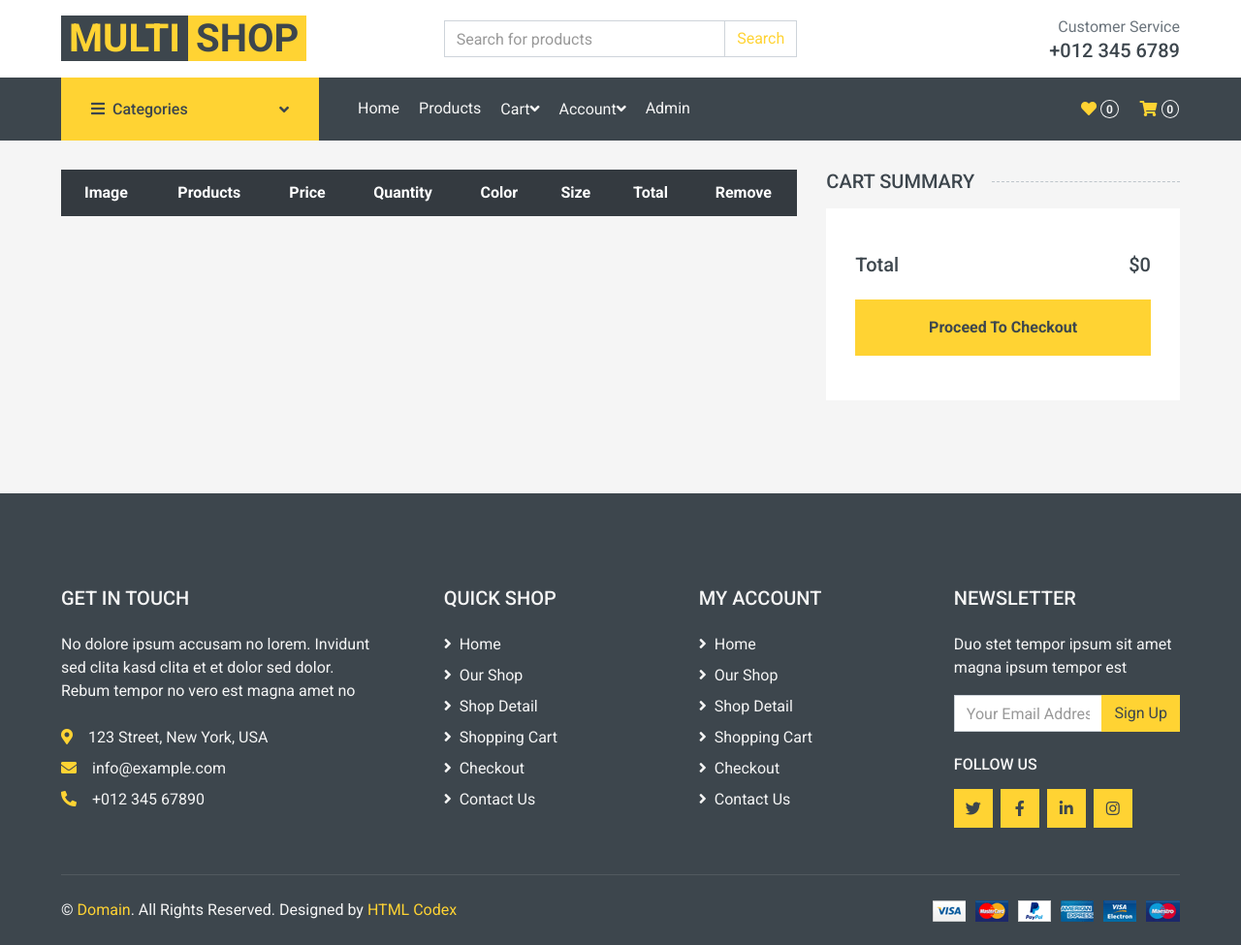
After one commit to danialsadri/multi_shop_project, a Django app: page /cart/detail/ in a window 1280 px wide. The commit adds this page. Shown: the whole page at 97% size. Run offline with Django 4.2, Linux system fonts and the light colour scheme; lists and menus that the app fills with data are empty; some libraries are stand-ins or nearby versions.

Commit message:
add cart

```diff
--- a/MultiShop/settings.py
+++ b/MultiShop/settings.py
@@ -29,6 +29,7 @@ INSTALLED_APPS = [
     'home.apps.HomeConfig',
     'accounts.apps.AccountsConfig',
     'product.apps.ProductConfig',
+    'cart.apps.CartConfig',
 ]
 
 MIDDLEWARE = [
--- a/MultiShop/urls.py
+++ b/MultiShop/urls.py
@@ -9,6 +9,7 @@ urlpatterns = [
     path('', include('home.urls', namespace='home')),
     path('accounts/', include('accounts.urls', namespace='accounts')),
     path('product/', include('product.urls', namespace='product')),
+    path('cart/', include('cart.urls', namespace='cart')),
 ]
 
 urlpatterns += static(settings.MEDIA_URL, document_root=settings.MEDIA_ROOT)
--- a/accounts/views.py
+++ b/accounts/views.py
@@ -29,7 +29,7 @@ class OtpLoginView(View):
             cd = form.cleaned_data
             random_code = randint(1000, 9999)
             print(random_code)
-            # SMS.verification({'receptor': cd['phone'], 'type': '1', 'template': 'multishop', 'param1': random_code})
+            # SMS.verification({'receptor': cd['phone'], 'type': '1', 'templates': 'multishop', 'param1': random_code})
             token = str(uuid4())
             Otp.objects.create(phone=cd['phone'], code=random_code, token=token)
             return redirect(reverse('accounts:check_otp') + f"?token={token}")
--- /dev/null
+++ b/cart/admin.py
@@ -0,0 +1 @@
+from django.contrib import admin
--- /dev/null
+++ b/cart/apps.py
@@ -0,0 +1,6 @@
+from django.apps import AppConfig
+
+
+class CartConfig(AppConfig):
+    default_auto_field = 'django.db.models.BigAutoField'
+    name = 'cart'
--- /dev/null
+++ b/cart/cart.py
@@ -0,0 +1,45 @@
+from product.models import Product
+
+CART_SESSION_ID = 'cart'
+
+
+class Cart:
+    def __init__(self, request):
+        self.session = request.session
+        cart = self.session.get(CART_SESSION_ID)
+        if not cart:
+            cart = self.session[CART_SESSION_ID] = {}
+        self.cart = cart
+
+    def __iter__(self):
+        cart = self.cart.copy()
+        for item in cart.values():
+            product = Product.objects.get(id=int(item['id']))
+            item['product'] = product
+            item['total'] = int(item['quantity']) * int(item['price'])
+            item['unique_id'] = self.unique_id_generator(product.id, item['color'], item['size'])
+            yield item
+
+    def unique_id_generator(self, id, color, size):
+        return f"{id}-{color}-{size}"
+
+    def save(self):
+        self.session.modified = True
+
+    def add(self, product, quantity, color, size):
+        unique = self.unique_id_generator(product.id, color, size)
+        if unique not in self.cart:
+            self.cart[unique] = {'quantity': 0, 'price': str(product.price), 'color': color, 'size': size, 'id': str(product.id)}
+        self.cart[unique]['quantity'] += int(quantity)
+        self.save()
+
+    def delete(self, id):
+        if id in self.cart:
+            del self.cart[id]
+            self.save()
+
+    def total(self):
+        return sum(int(item['quantity']) * int(item['price']) for item in self.cart.values())
+
+    def remove_cart(self):
+        del self.session[CART_SESSION_ID]
--- /dev/null
+++ b/cart/models.py
@@ -0,0 +1 @@
+from django.db import models
--- /dev/null
+++ b/cart/templates/cart/cart_detail.html
@@ -0,0 +1,58 @@
+{% extends 'parent/base.html' %}
+{% load static %}
+{% block title %}cart detail{% endblock %}
+
+
+{% block content %}
+    <!-- Cart Start -->
+    <div class="container-fluid">
+        <div class="row px-xl-5">
+            <div class="col-lg-8 table-responsive mb-5">
+                <table class="table table-light table-borderless table-hover text-center mb-0">
+                    <thead class="thead-dark">
+                    <tr>
+                        <th>Image</th>
+                        <th>Products</th>
+                        <th>Price</th>
+                        <th>Quantity</th>
+                        <th>Color</th>
+                        <th>Size</th>
+                        <th>Total</th>
+                        <th>Remove</th>
+                    </tr>
+                    </thead>
+                    <tbody class="align-middle">
+                    {% for item in cart %}
+                        <tr>
+                            <td class="align-middle"><img src="{{ item.product.image.url }}" alt="{{ item.product.title }}" style="width: 50px;"></td>
+                            <td class="align-middle"><a href="{{ item.product.get_absolute_url }}">{{ item.product.title }}</a></td>
+                            <td class="align-middle">${{ item.price }}</td>
+                            <td class="align-middle">{{ item.quantity }}</td>
+                            <td class="align-middle">{{ item.color }}</td>
+                            <td class="align-middle">{{ item.size }}</td>
+                            <td class="align-middle">${{ item.total }}</td>
+                            <td class="align-middle">
+                                <a href="{% url 'cart:delete' item.unique_id  %}" class="btn btn-sm btn-danger"><i class="fa fa-times"></i></a>
+                            </td>
+                        </tr>
+                    {% endfor %}
+                    </tbody>
+                </table>
+            </div>
+            <div class="col-lg-4">
+                <h5 class="section-title position-relative text-uppercase mb-3"><span class="bg-secondary pr-3">Cart Summary</span>
+                </h5>
+                <div class="bg-light p-30 mb-5">
+                    <div class="pt-2">
+                        <div class="d-flex justify-content-between mt-2">
+                            <h5>Total</h5>
+                            <h5>${{ cart.total }}</h5>
+                        </div>
+                        <button class="btn btn-block btn-primary font-weight-bold my-3 py-3">Proceed To Checkout</button>
+                    </div>
+                </div>
+            </div>
+        </div>
+    </div>
+    <!-- Cart End -->
+{% endblock %}
--- /dev/null
+++ b/cart/tests.py
@@ -0,0 +1 @@
+from django.test import TestCase
--- /dev/null
+++ b/cart/urls.py
@@ -0,0 +1,9 @@
+from django.urls import path
+from . import views
+
+app_name = 'cart'
+urlpatterns = [
+    path('detail/', views.CartDetailView.as_view(), name='detail'),
+    path('add/<int:product_id>', views.CartAddView.as_view(), name='add'),
+    path('delete/<str:product_id>', views.CartDeleteView.as_view(), name='delete'),
+]
--- /dev/null
+++ b/cart/views.py
@@ -0,0 +1,26 @@
+from django.shortcuts import render, get_object_or_404, redirect
+from django.views import View
+from cart.cart import Cart
+from product.models import Product
+
+
+class CartDetailView(View):
+    def get(self, request):
+        cart = Cart(request)
+        return render(request, 'cart/cart_detail.html', {'cart': cart})
+
+
+class CartAddView(View):
+    def post(self, request, product_id):
+        product = get_object_or_404(Product, id=product_id)
+        size, color, quantity = request.POST.get('size', 'empty'), request.POST.get('color', 'empty'), request.POST.get('quantity', 'empty')
+        cart = Cart(request)
+        cart.add(product, quantity, color, size)
+        return redirect('cart:detail')
+
+
+class CartDeleteView(View):
+    def get(self, request, product_id):
+        cart = Cart(request)
+        cart.delete(product_id)
+        return redirect('cart:detail')
--- a/templates/partials/header.html
+++ b/templates/partials/header.html
@@ -65,6 +65,14 @@
                         <a href="{% url 'product:list' %}" class="nav-item nav-link">Products</a>
                         <div class="nav-item dropdown">
                             <a href="#" class="nav-link dropdown-toggle" data-toggle="dropdown">
+                                Cart<i class="fa fa-angle-down mt-1"></i>
+                            </a>
+                            <div class="dropdown-menu bg-primary rounded-0 border-0 m-0">
+                                <a href="{% url 'cart:detail' %}" class="dropdown-item">CartDetail</a>
+                            </div>
+                        </div>
+                        <div class="nav-item dropdown">
+                            <a href="#" class="nav-link dropdown-toggle" data-toggle="dropdown">
                                 Account<i class="fa fa-angle-down mt-1"></i></a>
                             <div class="dropdown-menu bg-primary rounded-0 border-0 m-0">
                                 {% if request.user.is_authenticated %}
```
Also changed, not shown: product/templates/product/product_detail.html (+10 -17 lines), cart/__init__.py (added), cart/forms.py (added), cart/migrations/__init__.py (added), 1 other file.
